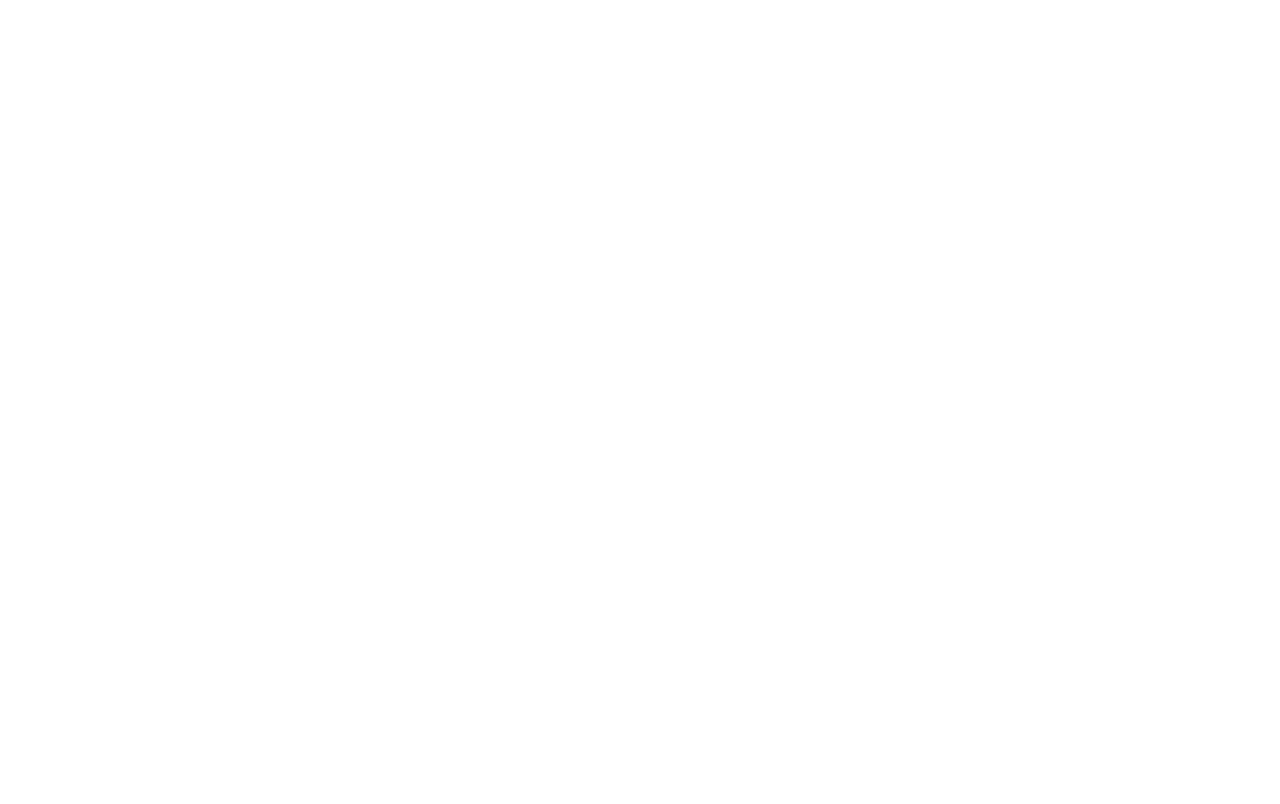
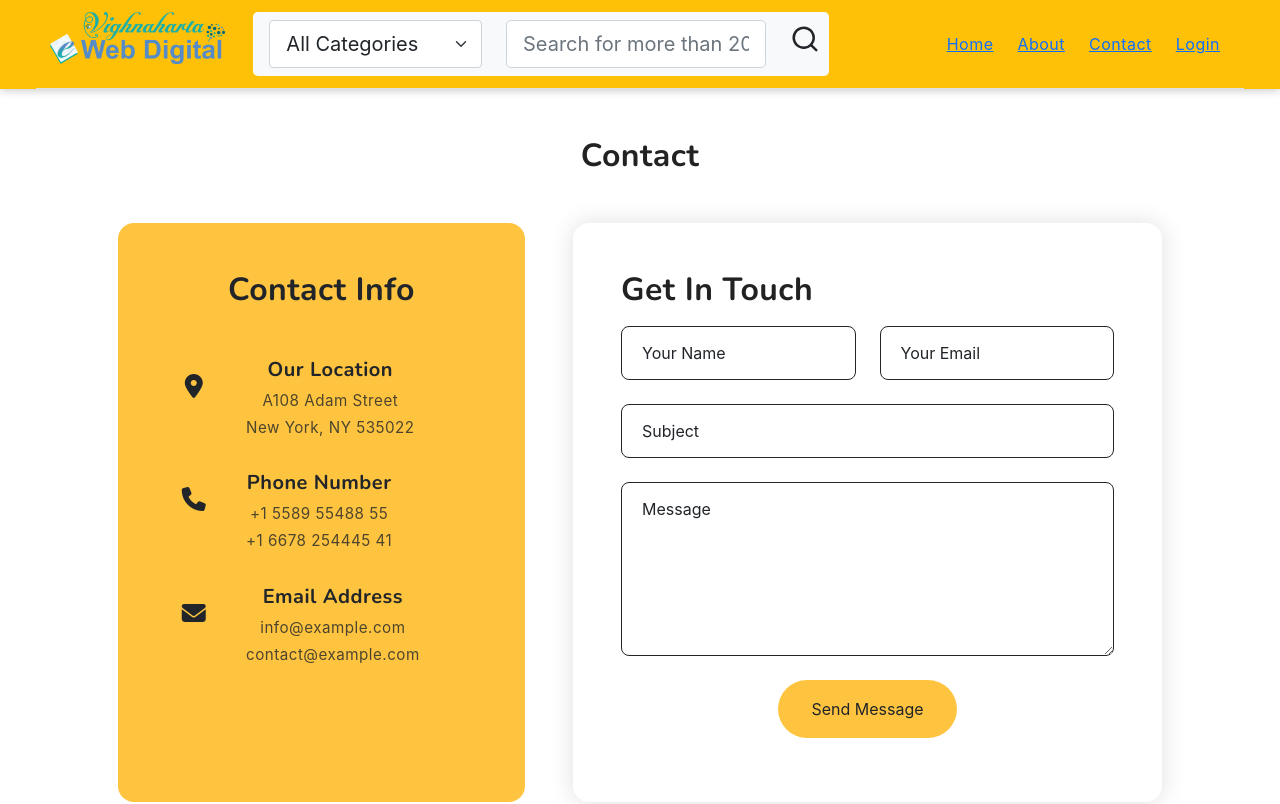
Before and after one commit to RajRBanswal/jd_clone_project, a React (Create React App) app: page /contact in a window 1280 px wide. Before the commit this address had no page. Shown: the top 804 px of the page. Built offline with nearby package versions, Linux system fonts and the light colour scheme.

Commit message:
i work on contact form, and work is done

```diff
--- a/public/index.html
+++ b/public/index.html
@@ -12,6 +12,8 @@
     <link rel="apple-touch-icon" href="%PUBLIC_URL%/logo192.png" />
     <link rel="manifest" href="%PUBLIC_URL%/manifest.json" />
     <title>React App</title>
+
+    <link rel="stylesheet" href="https://cdnjs.cloudflare.com/ajax/libs/font-awesome/6.7.1/css/all.min.css" integrity="sha512-5Hs3dF2AEPkpNAR7UiOHba+lRSJNeM2ECkwxUIxC1Q/FLycGTbNapWXB4tP889k5T5Ju8fs4b1P5z/iB4nMfSQ==" crossorigin="anonymous" referrerpolicy="no-referrer" />
 
     <link
       rel="stylesheet"
--- a/src/App.css
+++ b/src/App.css
@@ -36,3 +36,156 @@
     transform: rotate(360deg);
   }
 }
+
+/* Contact */
+
+.contact .info-box {
+  background-color: var(--accent-color);
+  color: var(--contrast-color);
+  padding: 3rem;
+  border-radius: 1rem;
+  height: 100%;
+}
+
+.contact .info-box h3 {
+  color: var(--contrast-color);
+  font-size: 2rem;
+  margin-bottom: 1rem;
+}
+
+@media (max-width: 767.98px) {
+  .contact .info-box h3 {
+    font-size: 1.75rem;
+  }
+}
+
+.contact .info-box p {
+  opacity: 0.8;
+  margin-bottom: 2rem;
+}
+
+.contact .info-box a {
+  color: var(--contrast-color);
+}
+
+@media (max-width: 992px) {
+  .contact .info-box {
+    padding: 1.5rem;
+  }
+}
+
+.contact .info-item {
+  display: flex;
+  gap: 1.5rem;
+  margin-bottom: 2rem;
+}
+
+.contact .info-item:last-child {
+  margin-bottom: 0;
+}
+
+.contact .info-item .icon-box {
+  width: 3.5rem;
+  height: 3.5rem;
+  background-color: color-mix(in srgb, var(--contrast-color), transparent 85%);
+  border-radius: 50%;
+  display: flex;
+  align-items: center;
+  justify-content: center;
+  flex-shrink: 0;
+  transition: 0.3s;
+}
+
+.contact .info-item .icon-box i {
+  font-size: 1.5rem;
+  color: var(--contrast-color);
+}
+
+.contact .info-item:hover .icon-box {
+  background-color: color-mix(in srgb, var(--contrast-color), transparent 70%);
+}
+
+.contact .info-item .content h4 {
+  color: var(--contrast-color);
+  font-size: 1.25rem;
+  margin-bottom: 0.5rem;
+  font-weight: 700;
+}
+
+.contact .info-item .content p {
+  margin-bottom: 0.25rem;
+  font-size: 0.95rem;
+}
+
+.contact .info-item .content p:last-child {
+  margin-bottom: 0;
+}
+
+.contact .contact-form {
+  background-color: var(--surface-color);
+  padding: 3rem;
+  border-radius: 1rem;
+  height: 100%;
+  box-shadow: 0 0 25px rgb(0 0 0 / 13%);
+}
+
+@media (max-width: 992px) {
+  .contact .contact-form {
+    padding: 1.5rem;
+  }
+}
+
+.contact .contact-form h3 {
+  font-size: 2rem;
+  margin-bottom: 1rem;
+}
+
+@media (max-width: 768px) {
+  .contact .contact-form h3 {
+    font-size: 1.75rem;
+  }
+}
+
+.contact .contact-form p {
+  color: color-mix(in srgb, var(--default-color), transparent 25%);
+  margin-bottom: 2rem;
+}
+
+.contact .contact-form .form-control,
+.contact .contact-form .form-select {
+  padding: 0.875rem 1.25rem;
+  border-color: color-mix(in srgb, var(--default-color), transparent 90%);
+  border-radius: 0.5rem;
+  background-color: color-mix(in srgb, var(--surface-color) 90%, white 5%);
+  color: var(--default-color);
+}
+
+.contact .contact-form .form-control:focus,
+.contact .contact-form .form-select:focus {
+  box-shadow: none;
+  border-color: var(--accent-color);
+}
+
+.contact .contact-form .form-control::placeholder,
+.contact .contact-form .form-select::placeholder {
+  color: color-mix(in srgb, var(--default-color), transparent 50%);
+}
+
+.contact .contact-form .btn {
+  background-color: var(--accent-color);
+  color: var(--contrast-color);
+  padding: 1rem 2rem;
+  border-radius: 2rem;
+  display: inline-flex;
+  align-items: center;
+  gap: 0.5rem;
+  transition: 0.3s;
+}
+
+.contact .contact-form .btn i {
+  font-size: 1.25rem;
+}
+
+.contact .contact-form .btn:hover {
+  background-color: color-mix(in srgb, var(--accent-color), var(--contrast-color) 20%);
+}
--- a/src/App.js
+++ b/src/App.js
@@ -3,12 +3,14 @@
 import { BrowserRouter, Route, Routes } from "react-router-dom";
 import Layout from "./components/website/layouts/Layout";
 import Home from "./components/website/Home";
+import Contact from "./components/website/Contact";
 function App() {
   return (
     <BrowserRouter>
       <Routes>
         <Route path="/" Component={Layout}>
           <Route index Component={Home} />
+          <Route path="contact" Component={Contact}/>
         </Route>
       </Routes>
     </BrowserRouter>
--- /dev/null
+++ b/src/components/website/Contact.js
@@ -0,0 +1,97 @@
+import React from 'react'
+
+const Contact = () => {
+  return (
+    <section id="contact" class="contact section light-background py-5">
+
+      <div class="container section-title text-center" >
+        <h2 class="contacttext">Contact</h2>
+      </div>
+
+      <div class="container mt-5" >
+
+        <div class="row g-4 g-lg-5">
+          <div class="col-lg-5">
+            <div class="info-box py-lg-5 py-5 text-center" >
+              <h3 >Contact Info</h3>
+
+              <div class="info-item mt-5" >
+                <div class="icon-box">
+                <i class="fa-solid fa-location-dot"></i>
+                </div>
+                <div class="content">
+                  <h4 >Our Location</h4>
+                  <p>A108 Adam Street</p>
+                  <p>New York, NY 535022</p>
+                </div>
+              </div>
+
+              <div class="info-item" >
+                <div class="icon-box">
+                <i class="fa-solid fa-phone"></i>
+                </div>
+                <div class="content">
+                  <h4>Phone Number</h4>
+                  <p>+1 5589 55488 55</p>
+                  <p>+1 6678 254445 41</p>
+                </div>
+              </div>
+
+              <div class="info-item" >
+                <div class="icon-box">
+                <i class="fa-solid fa-envelope"></i>
+                </div>
+                <div class="content">
+                  <h4>Email Address</h4>
+                  <p>info@example.com</p>
+                  <p>contact@example.com</p>
+                </div>
+              </div>
+            </div>
+          </div>
+
+          <div class="col-lg-7">
+            <div class="contact-form" >
+              <h3>Get In Touch</h3>
+
+              <form action="forms/contact.php" method="post" class="php-email-form" >
+                <div class="row gy-4">
+
+                  <div class="col-md-6">
+                    <input type="text" name="name" class="form-control" placeholder="Your Name" required=""/>
+                  </div>
+
+                  <div class="col-md-6 ">
+                    <input type="email" class="form-control" name="email" placeholder="Your Email" required=""/>
+                  </div>
+
+                  <div class="col-12">
+                    <input type="text" class="form-control" name="subject" placeholder="Subject" required=""/>
+                  </div>
+
+                  <div class="col-12">
+                    <textarea class="form-control" name="message" rows="6" placeholder="Message" required=""></textarea>
+                  </div>
+
+                  <div class="col-12 text-center pb-3">
+
+
+
+                    <button type="submit" class="btn">Send Message</button>
+                  </div>
+
+                </div>
+              </form>
+
+            </div>
+          </div>
+
+        </div>
+
+      </div>
+
+    </section>
+  )
+}
+
+export default Contact
--- a/src/components/website/layouts/Navbar.js
+++ b/src/components/website/layouts/Navbar.js
@@ -1,4 +1,5 @@
 import React from "react";
+import { Link } from "react-router-dom";
 
 const Navbar = () => {
   return (
@@ -169,9 +170,9 @@
                   </a>
                 </li>
                 <li>
-                  <a href="#" class=" p-2 mx-1">
+                  <Link to="/contact" class=" p-2 mx-1">
                     Contact
-                  </a>
+                  </Link>
                 </li>
                 <li>
                   <a href="#" class=" p-2 mx-1">
```
